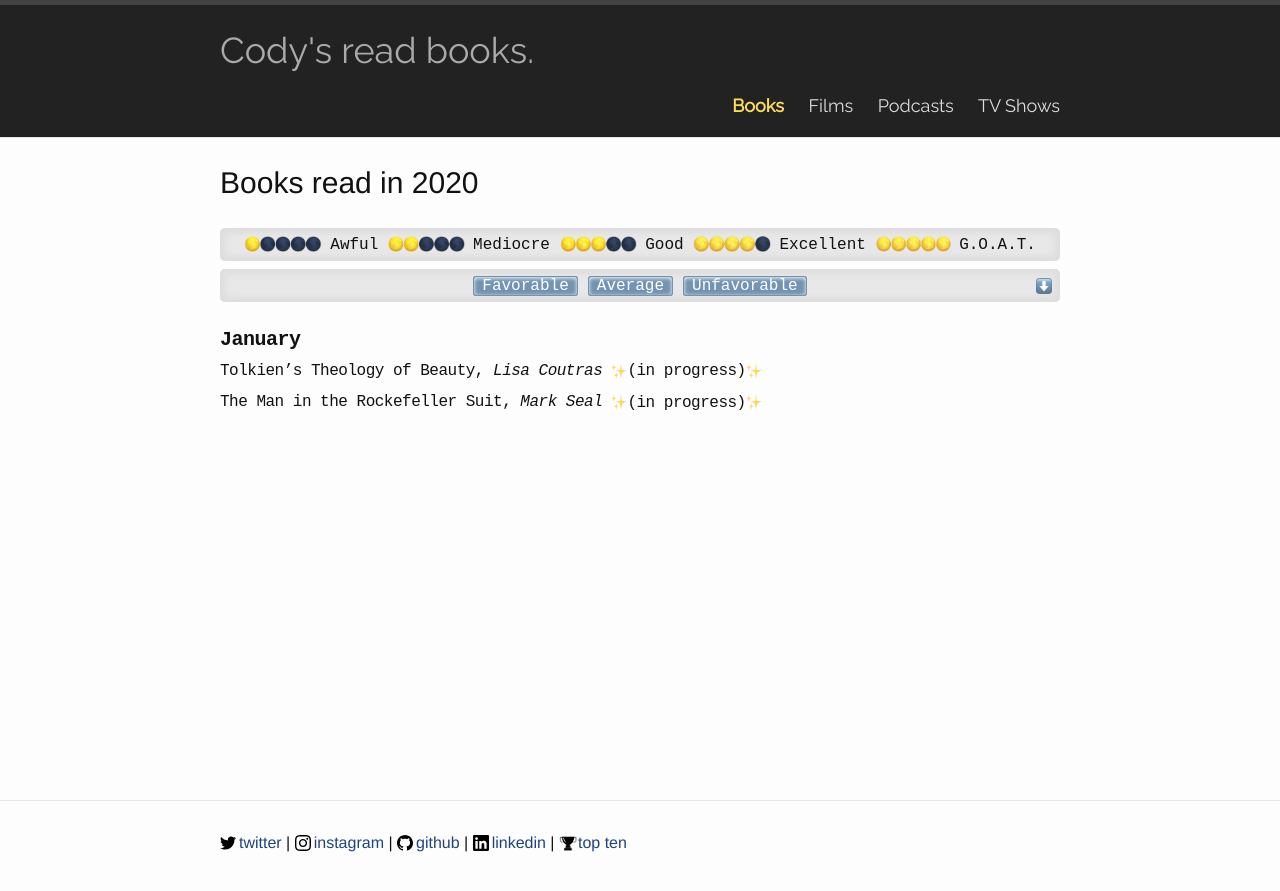
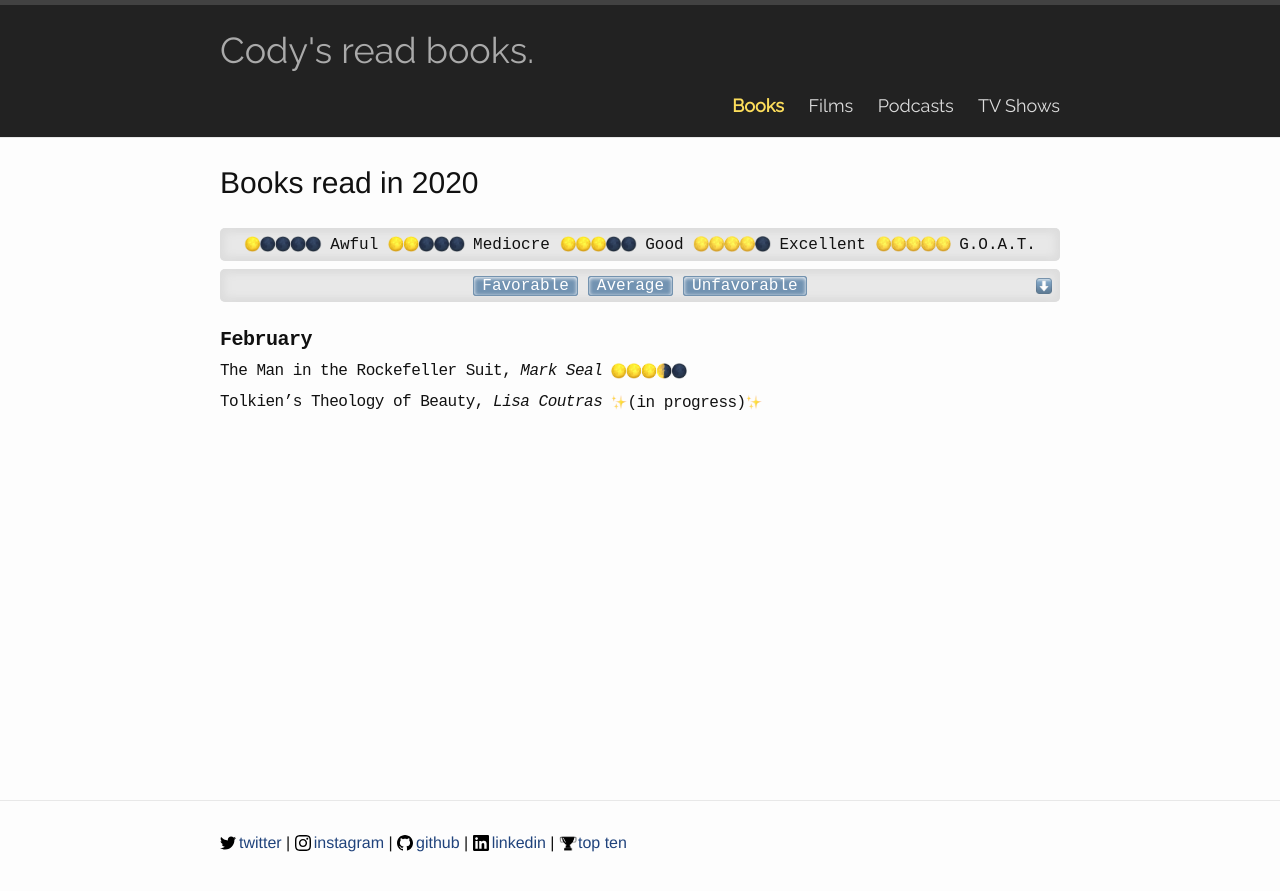
Before and after one commit to codydalerodgers/personal-blog, a Jekyll site: the page built from _books/2020.md, in a window 1280 px wide. Shown: the top 891 px of the page. Built offline with Jekyll 4.4.1, drawn with Linux system fonts in a browser that asks for light colours.

Commit message:
Updates throughout

```diff
--- a/_books/2020.md
+++ b/_books/2020.md
@@ -4,7 +4,7 @@ short-title: 2020
 title: Books read in 2020
 category: books
 ---
-## January
+## February
+The Man in the Rockefeller Suit, _Mark Seal_ {{ site.r35 }}
+
 Tolkien's Theology of Beauty, _Lisa Coutras_ {{ site.ip }}
-
-The Man in the Rockefeller Suit, _Mark Seal_ {{ site.ip }}
```
Also changed, not shown: _films/2020.md (+6 -0 lines), _shows/2020.md (+2 -2 lines).
